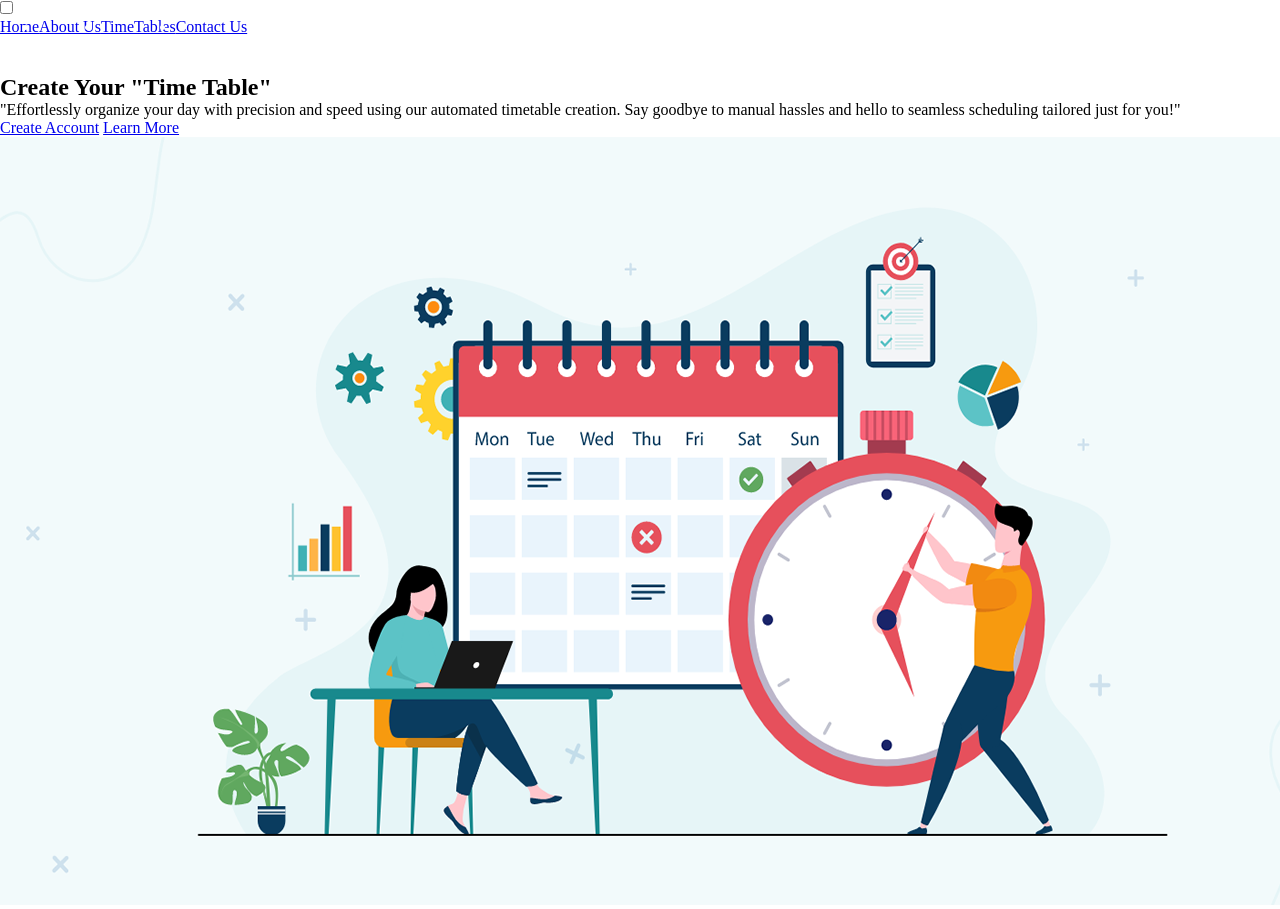
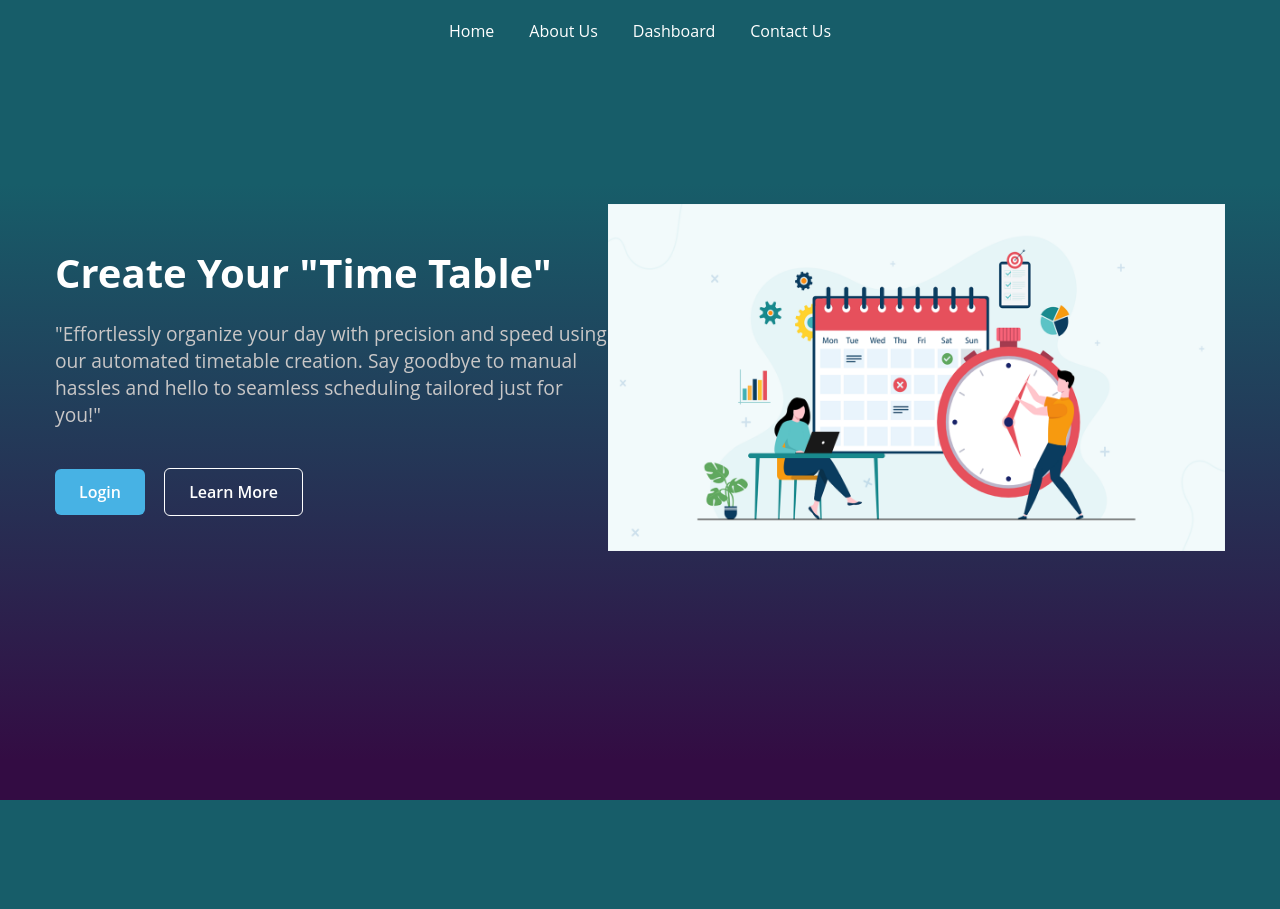
Before and after one commit to VibhorSingh-Bisht/TimeTable_generator, a Django app: template TimeTable/Home/templates/index.html in a window 1280 px wide; the page is wider, and only the part inside the window is pictured. After the commit the page ends 800 px from the top of that part, so only its background shows below. Run offline with Django 3.2, Linux system fonts and the light colour scheme; the template is opened without the code that fills it, so the values that code supplies are empty.

Commit message:
first commit

```diff
--- a/TimeTable/Home/templates/index.html
+++ b/TimeTable/Home/templates/index.html
@@ -4,7 +4,7 @@
     <meta charset="UTF-8" />
     <meta name="viewport" content="width=device-width, initial-scale=1.0" />
     <title>Automated Time Table Creation</title>
-    <link rel="stylesheet" href="static/css/style_homepage.css" />
+    <link rel="stylesheet" href="static/css/style_index.css" />
   </head>
   <body>
     <header class="header">
@@ -19,12 +19,12 @@
         <ul class="links">
           <li><a href="#">Home</a></li>
           <li><a href="#">About Us</a></li>
-          <li><a href="#">TimeTables</a></li>
+          <li><a href="index.html">Dashboard</a></li>
           <li><a href="#">Contact Us</a></li>
         </ul>
         <div class="buttons">
           <a href="#" class="signin"></a>
-          <a href="#" class="signup">LOGIN</a>
+
         </div>
       </nav>
     </header>
@@ -36,7 +36,7 @@
 "Effortlessly organize your day with precision and speed using our automated timetable creation. Say goodbye to manual hassles and hello to seamless scheduling tailored just for you!"
         </p>
         <div class="buttons">
-          <a href="#" class="join">Create Account</a>
+          <a href="login.html" class="join">Login</a>
           <a href="#" class="learn">Learn More</a>
         </div>
       </div>
```
